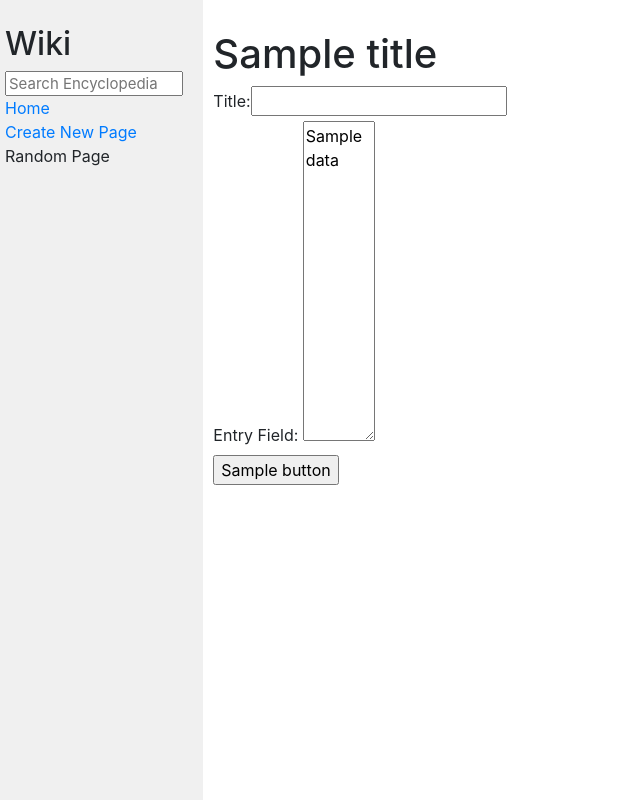
After one commit to yamanISyaman/WIKI, a Django app: template encyclopedia/templates/encyclopedia/entrypage.html in a window 1280 px wide. The commit adds this page. Shown: the whole page, without its empty margins (0-640 px from the left). Run offline with Django 3.2, Linux system fonts and the light colour scheme; tables that the repository leaves empty hold one stand-in row (values such as "Sample post"); the template is opened without the code that fills it: values that come from a table or form of the project are taken from there, most other values are stand-ins (such as "Sample title", 1, 10 or a date in 2020); some libraries are stand-ins or nearby versions.

Commit message:
finished add entry

```diff
--- /dev/null
+++ b/encyclopedia/templates/encyclopedia/entrypage.html
@@ -0,0 +1,20 @@
+{% extends "encyclopedia/layout.html" %}
+
+{% block title %}
+    {{ title }}
+{% endblock %}
+
+{% block body %}
+    <h1>{{ title }}</h1>
+    <form action="{% url 'addentry' %}" method="post">
+        {% csrf_token %}
+        {{ form }}
+        <br>
+        <label for="entry">Entry Field:</label>
+        <textarea id="entry" name="entry" style="
+            width: 9vh;
+            height: 25vw;">{{ data }}</textarea>
+        <br>
+        <input type="submit" value="{{ button }}">
+    </form>
+{% endblock %}
--- a/encyclopedia/templates/encyclopedia/layout.html
+++ b/encyclopedia/templates/encyclopedia/layout.html
@@ -19,7 +19,7 @@
                     <a href="{% url 'index' %}">Home</a>
                 </div>
                 <div>
-                    Create New Page
+                    <a href="{% url 'addentry' %}">Create New Page</a>
                 </div>
                 <div>
                     Random Page
--- a/encyclopedia/urls.py
+++ b/encyclopedia/urls.py
@@ -4,5 +4,6 @@ from . import views
 
 urlpatterns = [
     path("", views.index, name="index"),
-    path("<str:pagename>", views.getpage, name="getpage")
+    path("addentry", views.add_entry, name="addentry"),
+    path("<str:pagename>", views.getpage, name="getpage"),
 ]
--- a/encyclopedia/views.py
+++ b/encyclopedia/views.py
@@ -1,12 +1,16 @@
 import markdown2
 from django.http import HttpResponse, HttpResponseRedirect
 from django.shortcuts import render
-
+from django import forms
+from django.urls import reverse
 from . import util
 
 
+class EntryTextForm(forms.Form):
+    title = forms.CharField(label="Title")
+
+
 def index(request):
-
     q = request.GET.get("q")
     if q:
         entries = util.list_entries()
@@ -37,7 +41,21 @@ def getpage(request, pagename):
     if html:
         return render(request, "encyclopedia/entries.html", {
             "pagename": pagename,
-            "html": markdown2.markdown(html)
-})
+            "html": markdown2.markdown(html),
+            "data": ""
+        })
     else:
         return render(request, "encyclopedia/404.html", {"pagename": pagename})
+
+
+def add_entry(request):
+    if request.method == "POST":
+        title = request.POST.get("title")
+        entry = request.POST.get("entry")
+        util.save_entry(title, entry)
+        return HttpResponseRedirect(reverse("index"))
+    return render(request, "encyclopedia/entrypage.html", {
+        "title": "Add Entry",
+        "form": EntryTextForm(),
+        "button": "Add"
+    })
```
Also changed, not shown: encyclopedia/templates/encyclopedia/entries.html (added, +9 -0 lines).
